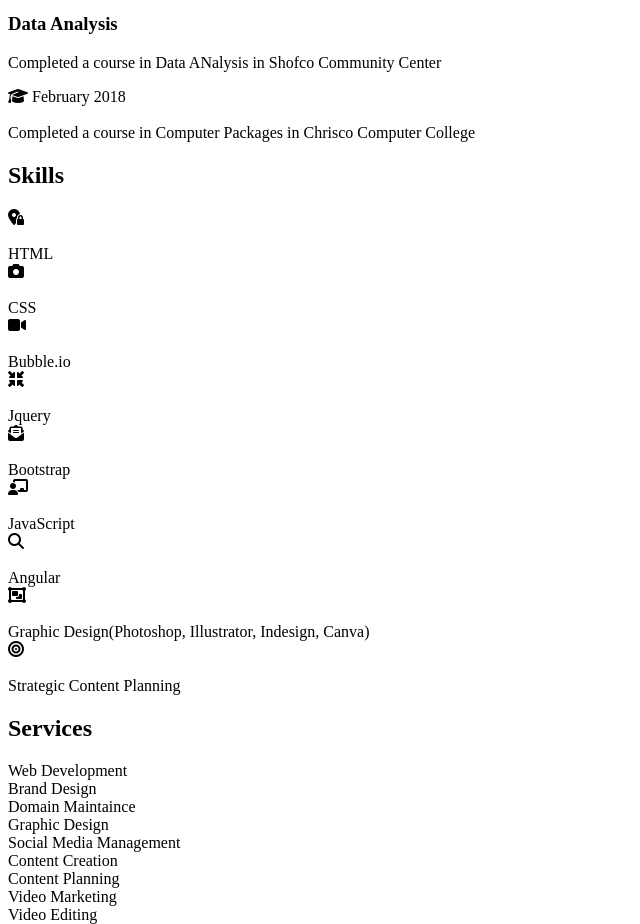
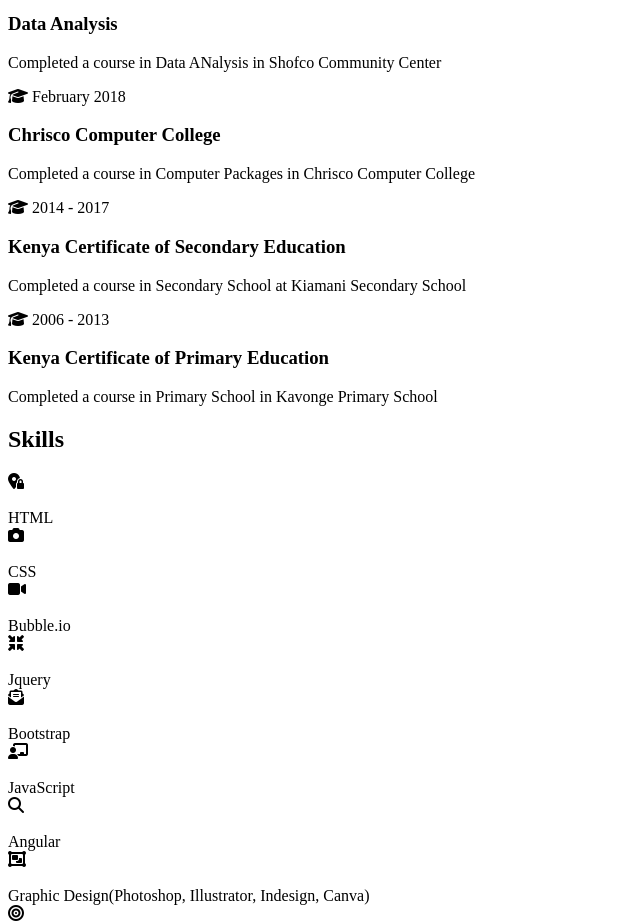
Before and after one commit to JamesMusyoka/muito-port, a plain HTML site: page index.html in a window 1280 px wide. Shown: the part 1140-2064 px from the top of the page, without its empty margins (0-640 px from the left). Drawn offline with nearby package versions, Linux system fonts and the light colour scheme.

Commit message:
edited some section in the file

```diff
--- a/index.html
+++ b/index.html
@@ -106,8 +106,20 @@
             <div class="box">
                 <i class="fas fa-graduation-cap"></i>
                 <span>February 2018</span>
-                <h3></h3>
+                <h3>Chrisco Computer College</h3>
                 <p>Completed a course in Computer Packages in Chrisco Computer College</p>
+            </div>
+            <div class="box">
+                <i class="fas fa-graduation-cap"></i>
+                <span>2014 - 2017</span>
+                <h3>Kenya Certificate of Secondary Education</h3>
+                <p>Completed a course in Secondary School at Kiamani Secondary School</p>
+            </div>
+            <div class="box">
+                <i class="fas fa-graduation-cap"></i>
+                <span>2006 - 2013</span>
+                <h3>Kenya Certificate of Primary Education</h3>
+                <p>Completed a course in Primary School in Kavonge Primary School</p>
             </div>
     </section>
     <!-- education section ends-->
```
